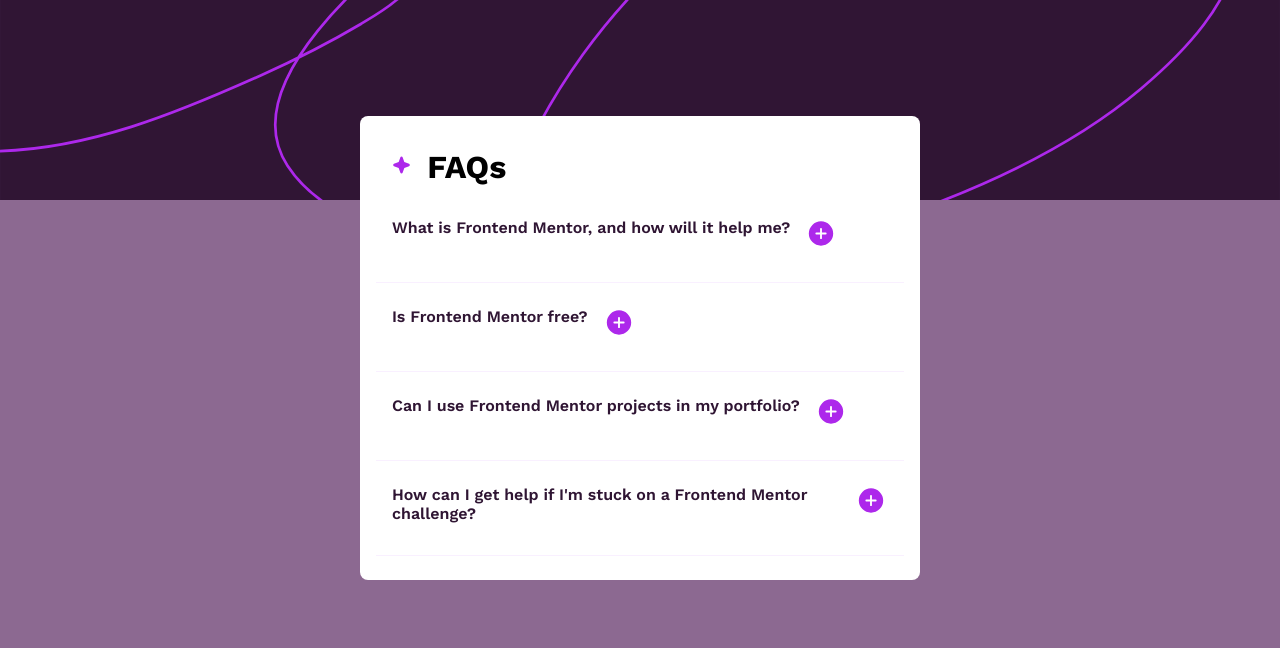
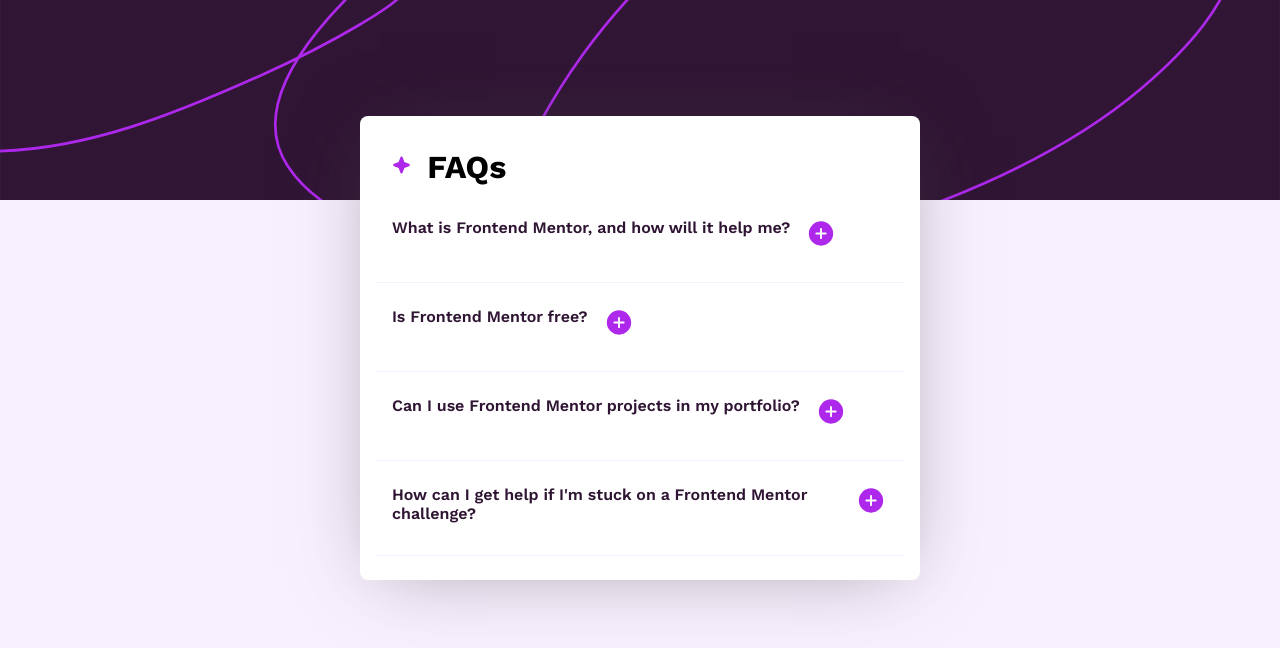
Before and after one commit to zidanpahrudin/faq-accordion-main, a plain HTML site: page index.html in a window 1280 px wide. Drawn offline with Linux system fonts and the light colour scheme.

Commit message:
zidan pahrudin [change background and shadow]

```diff
--- a/index.html
+++ b/index.html
@@ -34,7 +34,7 @@
       position: relative;
       display: flex;
       place-content: center;
-      background-color: var(--clr__grayishPurple);
+      background-color: var(--clr__lightPink);
       font-family: 'work-sans', 'sans';
     }
 
@@ -52,6 +52,9 @@
 
     .accordion__main {
       max-width: 35rem;
+      box-shadow: 0px 6px 73px -19px rgba(74, 74, 74, 0.5);
+      -webkit-box-shadow: 0px 6px 73px -19px rgba(74, 74, 74, 0.5);
+      -moz-box-shadow: 0px 6px 73px -19px rgba(74, 74, 74, 0.5);
       position: absolute;
       top: 100px;
       margin: 1rem;
```
